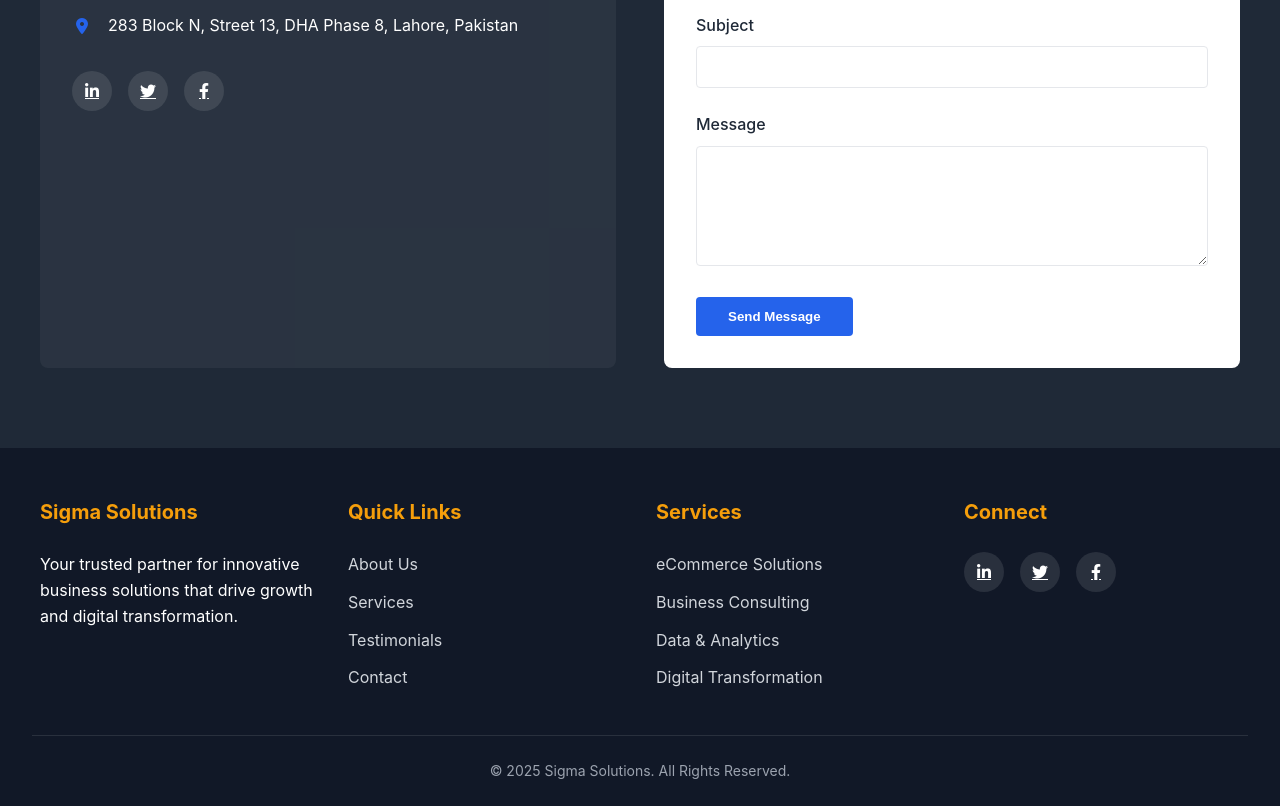
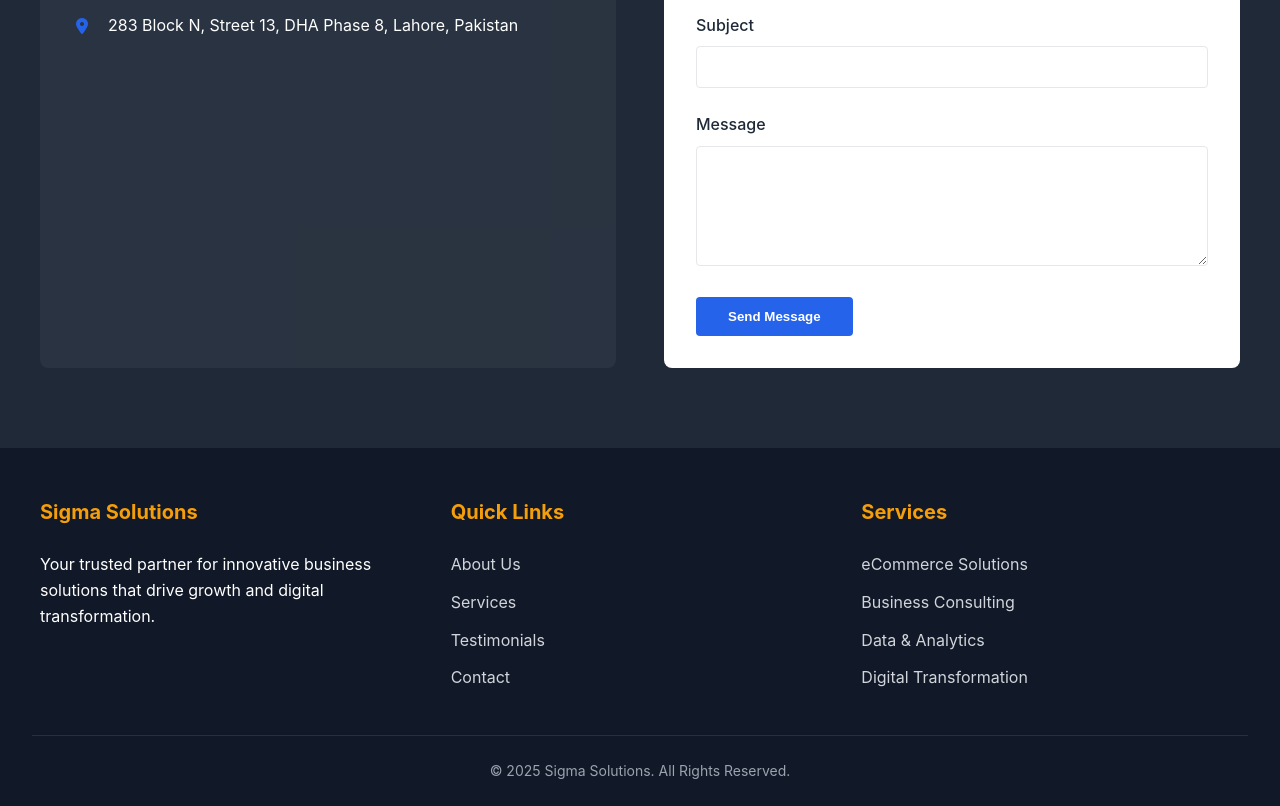
Before and after one commit to sigma-soluiton/home, a plain HTML site: page index.html in a window 1280 px wide. Shown: the part 4262-5068 px from the top of the page. Drawn offline with Linux system fonts and the light colour scheme.

Commit message:
Update index.html

```diff
--- a/index.html
+++ b/index.html
@@ -789,12 +789,12 @@
           <i class="fas fa-map-marker-alt"></i>
           <span>283 Block N, Street 13, DHA Phase 8, Lahore, Pakistan</span>
         </div>
-        <div class="social-links" style="margin-top: 2rem;">
+        <!-- <div class="social-links" style="margin-top: 2rem;">
           <a href="#"><i class="fab fa-linkedin-in"></i></a>
           <a href="#"><i class="fab fa-twitter"></i></a>
-          <!-- <a href="#"><i class="fab fa-github"></i></a> -->
+          <a href="#"><i class="fab fa-github"></i></a>
           <a href="#"><i class="fab fa-facebook-f"></i></a>
-        </div>
+        </div> -->
       </div>
       <div class="contact-form fade-in delay-1">
         <h3>Send Us a Message</h3>
@@ -846,15 +846,15 @@
           <li><a href="#services">Digital Transformation</a></li>
         </ul>
       </div>
-      <div class="footer-col">
+      <!-- <div class="footer-col">
         <h3>Connect</h3>
         <div class="social-links">
           <a href="#"><i class="fab fa-linkedin-in"></i></a>
           <a href="#"><i class="fab fa-twitter"></i></a>
-          <!-- <a href="#"><i class="fab fa-github"></i></a> -->
+          <a href="#"><i class="fab fa-github"></i></a>
           <a href="#"><i class="fab fa-facebook-f"></i></a>
         </div>
-      </div>
+      </div> -->
     </div>
     <div class="copyright">
       &copy; 2025 Sigma Solutions. All Rights Reserved.
```
